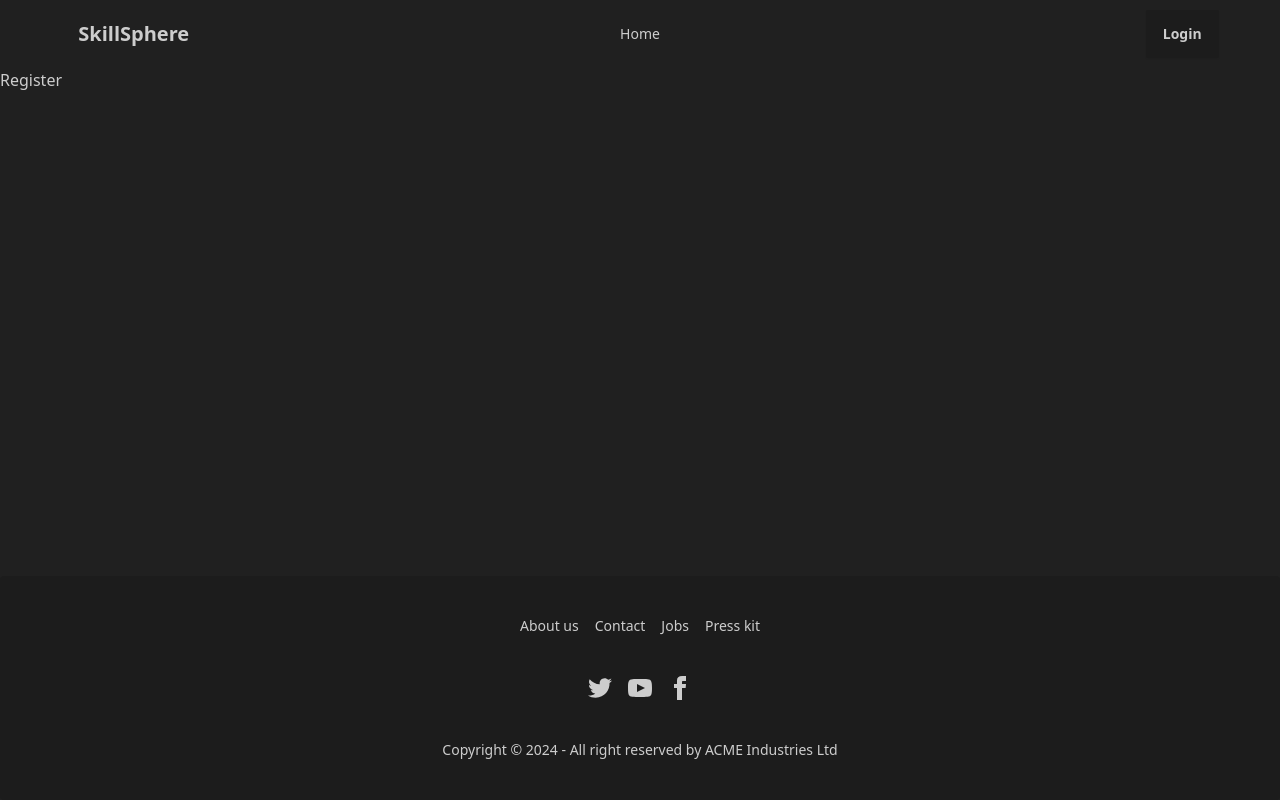
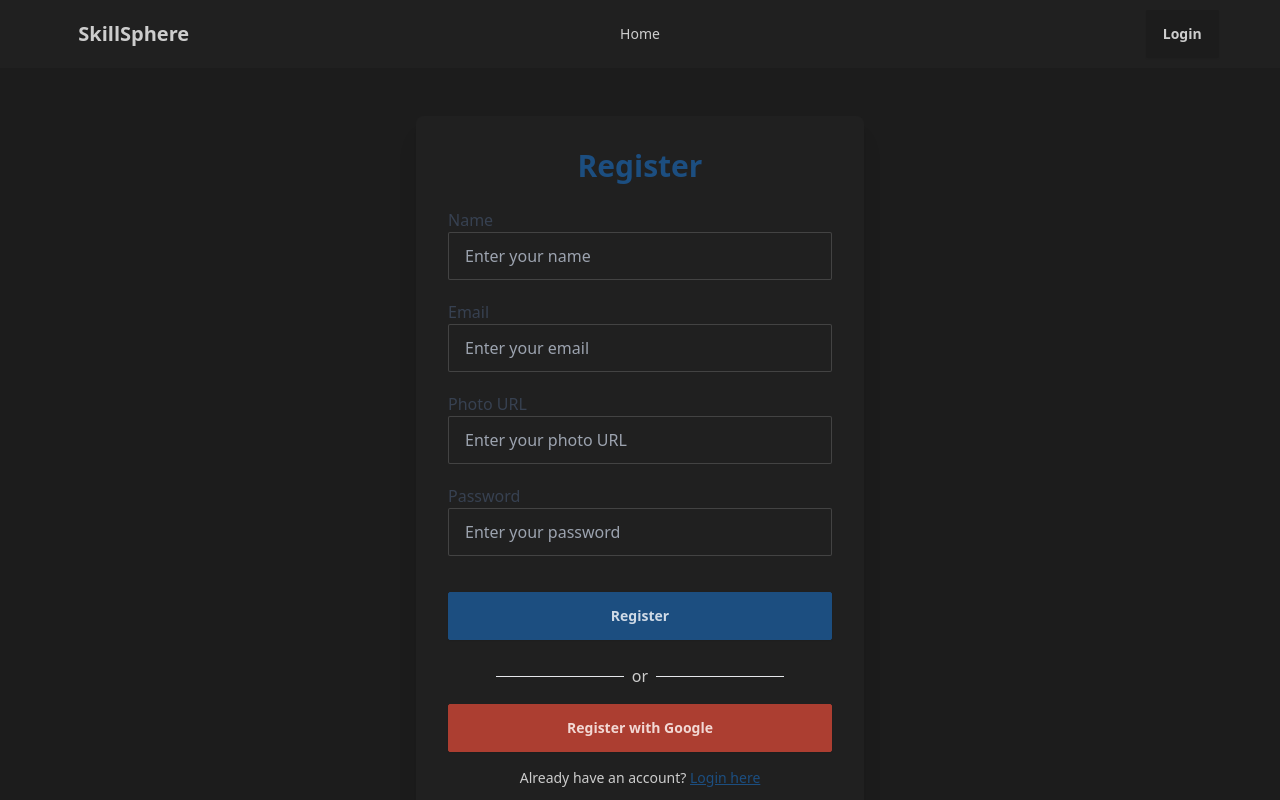
Before and after one commit to rohithaider/Firebase-React-SkillSphere, a React (Vite) app: page /register in a window 1280 px wide. Shown: the top 800 px of the page. Built offline with nearby package versions, Linux system fonts and the light colour scheme.

Commit message:
created login and register page

```diff
--- a/src/layout/Navbar.jsx
+++ b/src/layout/Navbar.jsx
@@ -1,3 +1,5 @@
+import { Link } from "react-router-dom";
+
 export const Navbar = () => {
   return (
     <div className="w-11/12 mx-auto">
@@ -43,18 +45,18 @@ export const Navbar = () => {
               </li>
             </ul>
           </div>
-          <a className="btn btn-ghost text-xl">SkillSphere</a>
+          <Link to="/" className="btn btn-ghost text-xl">SkillSphere</Link>
         </div>
         <div className="navbar-center hidden lg:flex">
           <ul className="menu menu-horizontal px-1">
             <li>
-              <a>Home</a>
+              <Link to="/">Home</Link>
             </li>
 
           </ul>
         </div>
         <div className="navbar-end">
-          <a className="btn">Login</a>
+          <Link to="login" className="btn">Login</Link>
         </div>
       </div>
     </div>
--- a/src/main.jsx
+++ b/src/main.jsx
@@ -6,8 +6,8 @@ import {
   RouterProvider,
 } from "react-router-dom";
 import MainLayout from './layout/MainLayout';
-import { Login } from './routes/Login';
-import { Register } from './routes/Register';
+import Login from './routes/Login';
+import Register from './routes/Register';
 
 
 const router = createBrowserRouter([
--- a/src/routes/Login.jsx
+++ b/src/routes/Login.jsx
@@ -1,7 +1,80 @@
+import React from "react";
+import { Link } from "react-router-dom";
 
+const Login = () => {
+  const handleLogin = (e) => {
+    e.preventDefault();
+    // Handle login logic
+  };
 
-export const Login = () => {
+  const handleGoogleLogin = () => {
+    // Google Login logic
+  };
+
   return (
-    <div>Login</div>
-  )
-}
+    <div className="min-h-screen flex items-center justify-center bg-base-200">
+      <div className="bg-base-100 p-8 rounded-lg shadow-xl w-full max-w-md">
+        <h2 className="text-3xl font-semibold text-center text-primary mb-6">
+          Login
+        </h2>
+        <form onSubmit={handleLogin}>
+          <div className="mb-5">
+            <label
+              htmlFor="email"
+              className="block text-base font-medium text-gray-700"
+            >
+              Email
+            </label>
+            <input
+              type="email"
+              id="email"
+              className="input input-bordered w-full"
+              placeholder="Enter your email"
+              required
+            />
+          </div>
+          <div className="mb-5">
+            <label
+              htmlFor="password"
+              className="block text-base font-medium text-gray-700"
+            >
+              Password
+            </label>
+            <input
+              type="password"
+              id="password"
+              className="input input-bordered w-full"
+              placeholder="Enter your password"
+              required
+            />
+          </div>
+          <button
+            type="submit"
+            className="btn btn-primary w-full mt-4"
+          >
+            Login
+          </button>
+        </form>
+        <div className="mt-6 flex items-center justify-center">
+          <hr className="border-t w-1/3" />
+          <span className="text-base-content mx-2">or</span>
+          <hr className="border-t w-1/3" />
+        </div>
+        <button
+          onClick={handleGoogleLogin}
+          className="btn btn-error w-full mt-4"
+        >
+          Login with Google
+        </button>
+        <p className="mt-4 text-center text-sm">
+          Don't have an account?{" "}
+          <Link to="/register" className="link link-primary">
+            Register here
+          </Link>
+        </p>
+      </div>
+    </div>
+  );
+};
+
+export default Login;
--- a/src/routes/Register.jsx
+++ b/src/routes/Register.jsx
@@ -1,7 +1,159 @@
-import React from 'react'
+import React, { useState } from "react";
 
-export const Register = () => {
+const Register = () => {
+  const [formData, setFormData] = useState({
+    name: "",
+    email: "",
+    photoURL: "",
+    password: "",
+  });
+
+  const [error, setError] = useState("");
+
+  const handleChange = (e) => {
+    const { name, value } = e.target;
+    setFormData((prevData) => ({
+      ...prevData,
+      [name]: value,
+    }));
+  };
+
+  const handleRegister = (e) => {
+    e.preventDefault();
+
+    // Password Validation
+    const passwordRegex = /^(?=.*[a-z])(?=.*[A-Z])(?=.*\d).{6,}$/;
+    if (!passwordRegex.test(formData.password)) {
+      setError(
+        "Password must have at least one uppercase letter, one lowercase letter, and be at least 6 characters long."
+      );
+      return;
+    }
+
+    // Handle registration logic
+    console.log("Registering user:", formData);
+
+    // Reset error and form state after successful registration
+    setError("");
+  };
+
+  const handleGoogleLogin = () => {
+    // Google Login logic
+    console.log("Google Login");
+  };
+
   return (
-    <div>Register</div>
-  )
-}
+    <div className="min-h-screen flex items-center justify-center bg-base-200 p-4">
+      <div className="bg-base-100 p-8 rounded-lg shadow-xl w-full max-w-md">
+        <h2 className="text-3xl font-semibold text-center text-primary mb-6">
+          Register
+        </h2>
+        <form onSubmit={handleRegister}>
+          <div className="mb-5">
+            <label
+              htmlFor="name"
+              className="block text-base font-medium text-gray-700"
+            >
+              Name
+            </label>
+            <input
+              type="text"
+              id="name"
+              name="name"
+              className="input input-bordered w-full"
+              placeholder="Enter your name"
+              value={formData.name}
+              onChange={handleChange}
+              required
+            />
+          </div>
+          <div className="mb-5">
+            <label
+              htmlFor="email"
+              className="block text-base font-medium text-gray-700"
+            >
+              Email
+            </label>
+            <input
+              type="email"
+              id="email"
+              name="email"
+              className="input input-bordered w-full"
+              placeholder="Enter your email"
+              value={formData.email}
+              onChange={handleChange}
+              required
+            />
+          </div>
+          <div className="mb-5">
+            <label
+              htmlFor="photoURL"
+              className="block text-base font-medium text-gray-700"
+            >
+              Photo URL
+            </label>
+            <input
+              type="url"
+              id="photoURL"
+              name="photoURL"
+              className="input input-bordered w-full"
+              placeholder="Enter your photo URL"
+              value={formData.photoURL}
+              onChange={handleChange}
+            />
+          </div>
+          <div className="mb-5">
+            <label
+              htmlFor="password"
+              className="block text-base font-medium text-gray-700"
+            >
+              Password
+            </label>
+            <input
+              type="password"
+              id="password"
+              name="password"
+              className="input input-bordered w-full"
+              placeholder="Enter your password"
+              value={formData.password}
+              onChange={handleChange}
+              required
+            />
+          </div>
+
+          {error && (
+            <div className="mb-4 text-red-500 text-sm">
+              <p>{error}</p>
+            </div>
+          )}
+
+          <button type="submit" className="btn btn-primary w-full mt-4">
+            Register
+          </button>
+        </form>
+
+        <div className="mt-6 flex items-center justify-center">
+          <hr className="border-t w-1/3" />
+          <span className="text-base-content mx-2">or</span>
+          <hr className="border-t w-1/3" />
+        </div>
+
+        <button
+          onClick={handleGoogleLogin}
+          className="btn btn-error w-full mt-4"
+        >
+          Register with Google
+        </button>
+
+        <p className="mt-4 text-center text-sm">
+          Already have an account?{" "}
+          <a href="/login" className="link link-primary">
+            Login here
+          </a>
+        </p>
+      </div>
+    </div>
+  );
+};
+
+export default Register;
```
